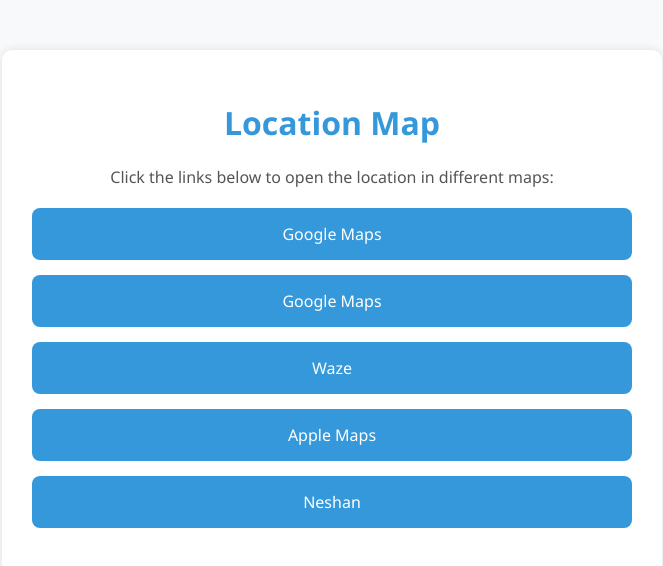
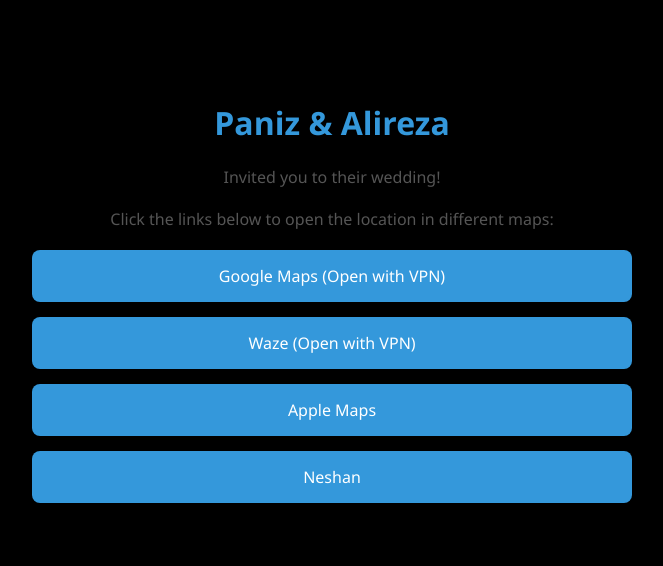
Before and after one commit to parsamrrelax/wedding, a plain HTML site: page index.html in a window 1280 px wide. Shown: the whole page, without its empty margins (308-971 px from the left). Drawn offline with Linux system fonts and the light colour scheme.

Commit message:
index change

```diff
--- a/index.html
+++ b/index.html
@@ -4,17 +4,17 @@
     <meta charset="UTF-8">
     <meta name="viewport" content="width=device-width, initial-scale=1.0">
     <link rel="stylesheet" href="styles.css">
-    <title>Mobile Map Links</title>
+    <title>Wedding Location</title>
 </head>
 <body>
     <div class="container">
-        <h1>Location Map</h1>
+        <h1>Paniz & Alireza</h1>
+        <p>Invited you to their wedding!</p>
         <p>Click the links below to open the location in different maps:</p>
 
         <ul>
-            <li><a href="https://maps.app.goo.gl/3Y1V1hHh5YR8tEST6" target="_blank">Google Maps</a></li>
-            <li><a href="geo:35.7460590,51.0485300" target="_blank">Google Maps</a></li>
-            <li><a href="https://waze.com/ul/htnk73ekh7" target="_blank">Waze</a></li>
+            <li><a href="https://maps.app.goo.gl/3Y1V1hHh5YR8tEST6" target="_blank">Google Maps (Open with VPN)</a></li>
+            <li><a href="https://waze.com/ul/htnk73ekh7" target="_blank">Waze (Open with VPN)</a></li>
             <li><a href="https://maps.apple.com/?address=%DA%A9%D9%88%D9%87%DA%A9%20%D8%AF%D9%88%D9%85,%20Garmdarreh,%20Iran&ll=35.745889,51.049126&q=%DA%A9%D9%88%D9%87%DA%A9%20%D8%AF%D9%88%D9%85&t=m" target="_blank">Apple Maps</a></li>
             <li><a href="https://nshn.ir/rbvoAm_xCv-Q" target="_blank">Neshan</a></li>
         </ul>
--- a/styles.css
+++ b/styles.css
@@ -1,8 +1,11 @@
+*{
+    background-color: black;
+}
 body {
     font-family: 'Segoe UI', Tahoma, Geneva, Verdana, sans-serif;
     margin: 0;
     padding: 0;
-    background-color: #f8f9fa;
+    background-color: black;
 }
 
 .container {
@@ -10,7 +13,7 @@
     margin: 0 auto;
     padding: 30px;
     text-align: center;
-    background-color: #ffffff;
+    background-color: black;
     box-shadow: 0 0 10px rgba(0, 0, 0, 0.1);
     border-radius: 10px;
     margin-top: 50px;
```
